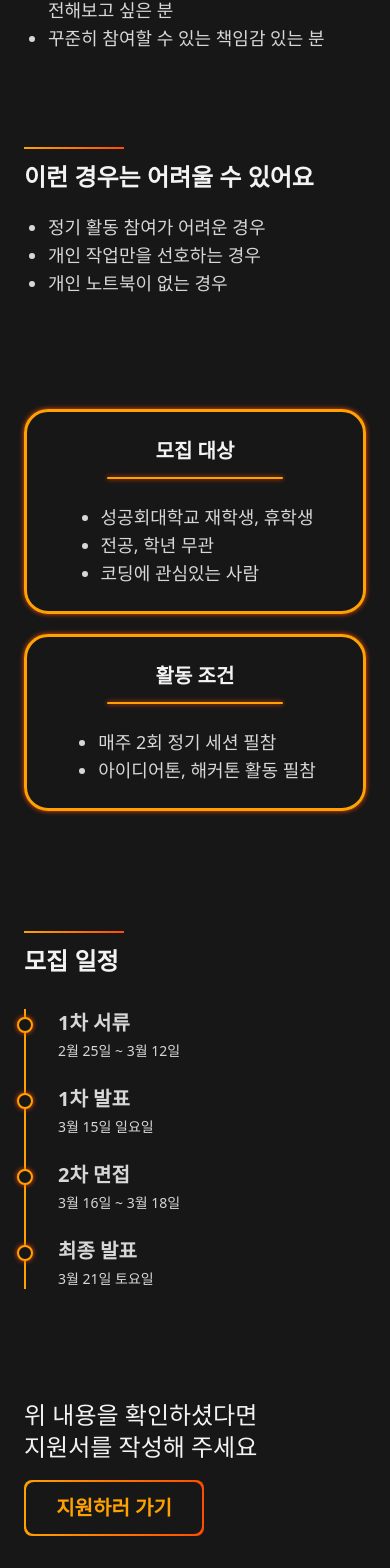
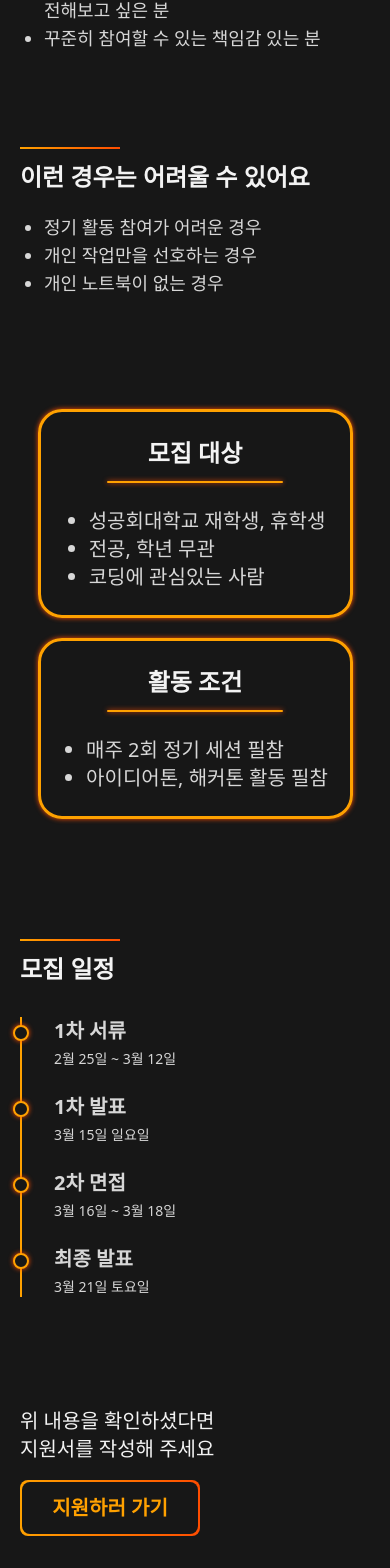
Before and after one commit to LikeLion-14th-SKHU/LikeLion-14th-Recruiting, a React (Vite) app: page /recruitment in a window 390 px wide. Shown: the part 414-1982 px from the top of the page. Built offline with nearby package versions, Linux system fonts and the light colour scheme.

Commit message:
Refactor: 전체적으로 수정

```diff
--- a/src/pages/Recruitment.jsx
+++ b/src/pages/Recruitment.jsx
@@ -34,7 +34,7 @@ function Recruitment() {
   ];
 
   return (
-    <section className="bg-primary-bg px-6 pt-18.75 text-text-main md:px-14 md:pt-18.75">
+    <section className="bg-primary-bg pt-18.75 md:mx-30 mx-5  text-text-main md:pt-18.75">
       <h2 className="w-fit font-extrabold bg-gradient bg-clip-text text-transparent text-4xl md:text-6xl">
         Recruitment
       </h2>
@@ -66,23 +66,23 @@ function Recruitment() {
       </div>
 
       <div className=" mt-13 pt-15 grid gap-5 md:grid-cols-2 md:gap-14">
-        <article className="w-full rounded-3xl shadow-primary-glow border-[3px] border-primary-point2">
-          <h4 className="pt-6.25 text-center text-xl md:text-3xl font-semibold text-text-main">
+        <article className="w-[90%] mx-auto rounded-3xl shadow-primary-glow border-[3px] border-primary-point2">
+          <h4 className="pt-6.25 text-center text-2xl md:text-3xl font-semibold text-text-main">
             모집 대상
           </h4>
           <div className="mx-auto mt-3 h-0.5 w-44 rounded-3xl bg-primary-point2 shadow-primary-glow" />
-          <ul className="mt-6 mb-6 w-fit mx-auto list-disc pl-6 text-lg md:text-2xl text-text-sub">
+          <ul className="mt-6 mb-6 w-fit mx-auto list-disc pl-6 text-xl md:text-2xl text-text-sub">
             <li>성공회대학교 재학생, 휴학생</li>
             <li>전공, 학년 무관</li>
             <li>코딩에 관심있는 사람</li>
           </ul>
         </article>
-        <article className="rounded-3xl shadow-primary-glow border-[3px] border-primary-point2">
-          <h4 className="pt-6.25 text-center text-xl md:text-3xl font-semibold text-text-main">
+        <article className="w-[90%] mx-auto rounded-3xl shadow-primary-glow border-[3px] border-primary-point2">
+          <h4 className="pt-6.25 text-center text-2xl md:text-3xl font-semibold text-text-main">
             활동 조건
           </h4>
           <div className="mx-auto mt-3 h-0.5 w-44 rounded-3xl bg-primary-point2 shadow-primary-glow" />
-          <ul className="mt-6 mb-6 w-fit mx-auto list-disc pl-6 text-lg md:text-2xl text-text-sub">
+          <ul className="mt-6 mb-6 w-fit mx-auto list-disc pl-6 text-xl md:text-2xl text-text-sub">
             <li>매주 2회 정기 세션 필참</li>
             <li>아이디어톤, 해커톤 활동 필참</li>
           </ul>
@@ -126,7 +126,7 @@ function Recruitment() {
       </article>
 
       <article className="mt-27.5 pb-12.5">
-        <p className="text-2xl text-text-main">
+        <p className="text-xl text-text-main">
           위 내용을 확인하셨다면
           <br />
           지원서를 작성해 주세요
```
